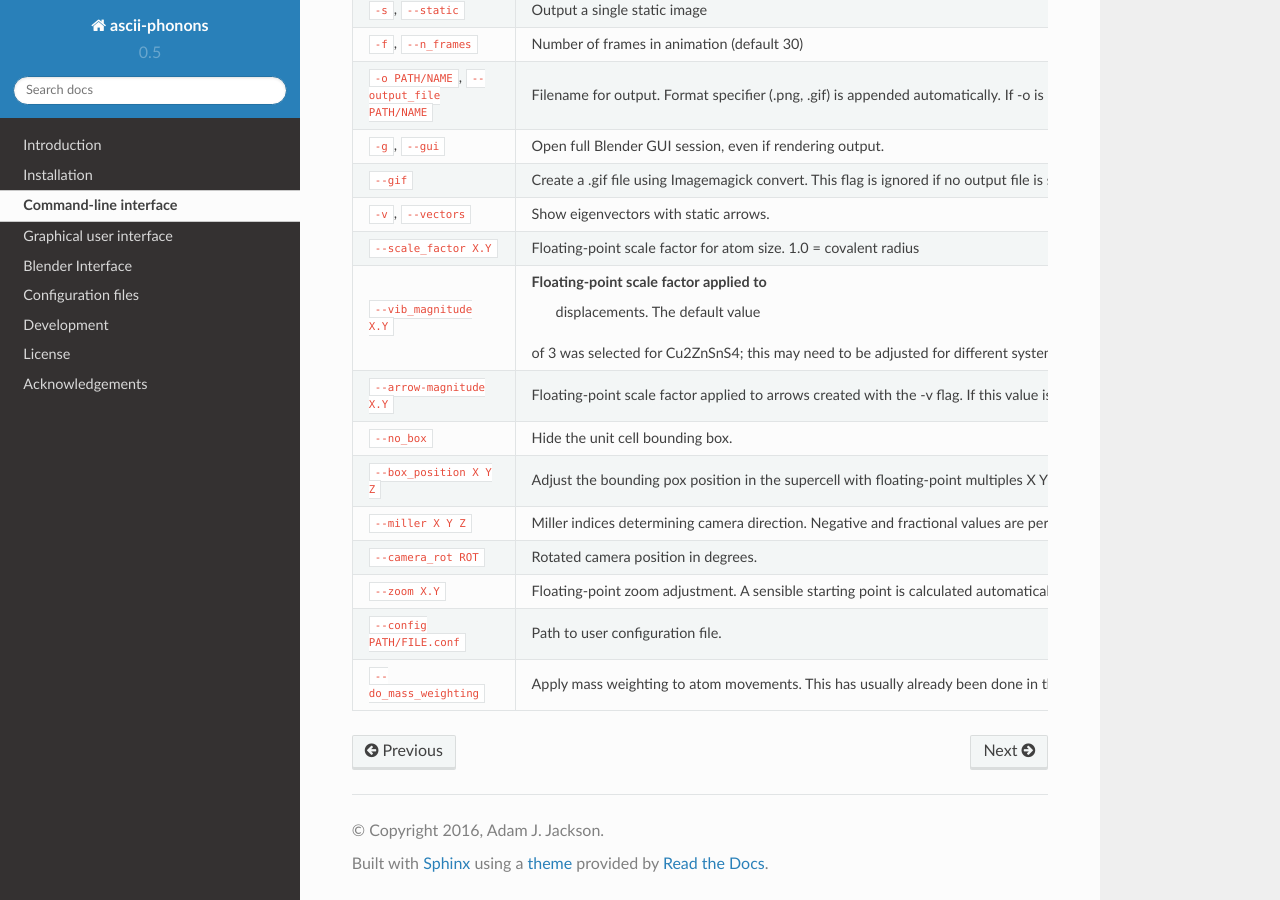
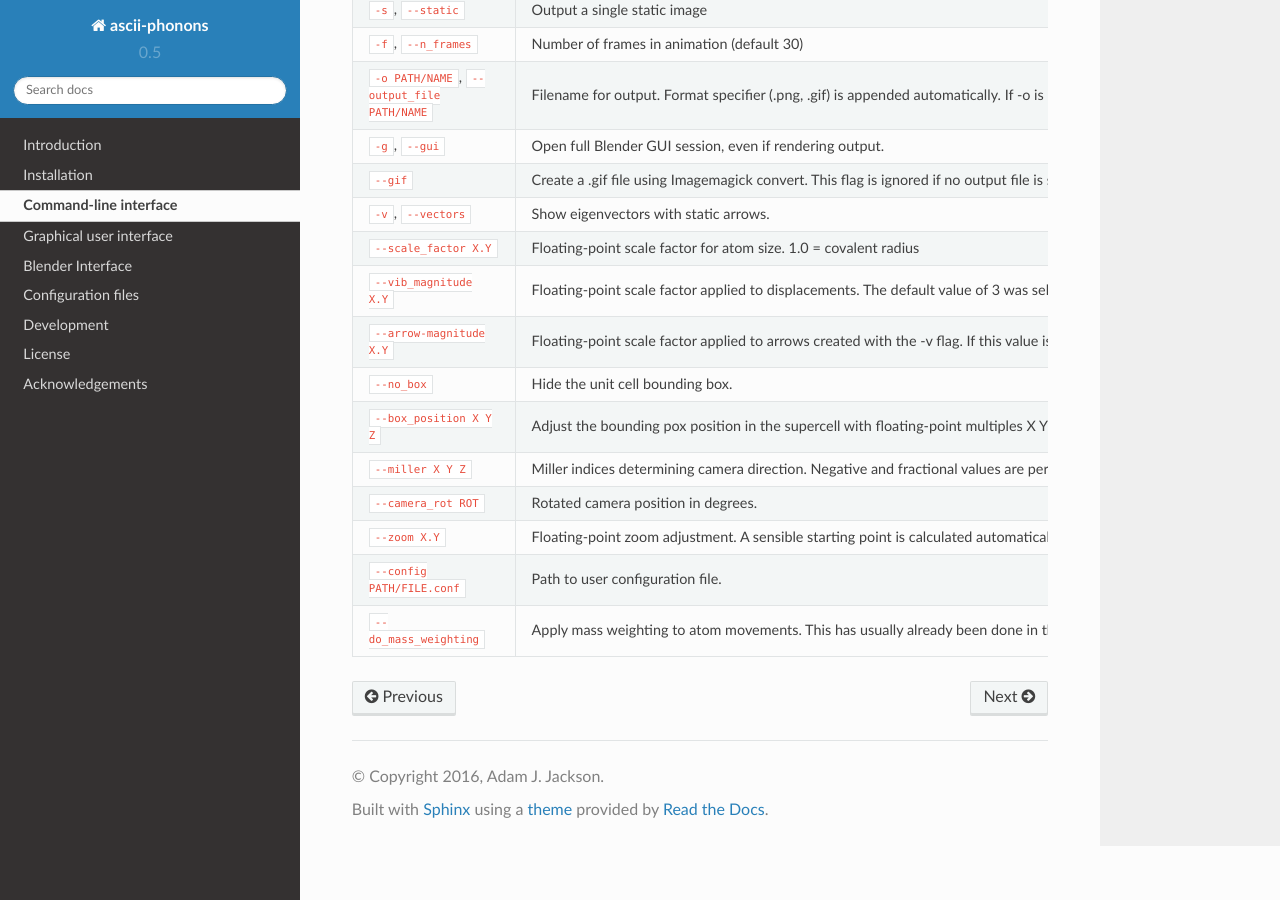
Before and after one commit to ajjackson/ascii-phonons, a Sphinx documentation site: the page built from docs/CLI.rst, in a window 1280 px wide and 900 px high, scrolled down 674 px. Built offline with Sphinx 7.4.7 and the Read the Docs theme 2.0.0, drawn with Linux system fonts in a browser that asks for light colours.

Commit message:
doc tweaks

```diff
--- a/docs/CLI.rst
+++ b/docs/CLI.rst
@@ -61,9 +61,9 @@ The list of accepted arguments may also be viewed by calling with the "help" arg
 |                                   | size. 1.0 = covalent radius              |
 +-----------------------------------+------------------------------------------+
 | ``--vib_magnitude X.Y``           |Floating-point scale factor applied to    |
-|                                   |  displacements. The default value        |
-|                                   |of 3 was selected for Cu2ZnSnS4; this may |
-|                                   |need to be adjusted for different systems.|
+|                                   |displacements. The default value of 3 was |
+|                                   |selected for Cu2ZnSnS4; this may need to  |
+|                                   |be adjusted for different systems.        |
 +-----------------------------------+------------------------------------------+
 | ``--arrow-magnitude X.Y``         | Floating-point scale factor applied to   |
 |                                   | arrows created with the -v flag. If this |
--- a/docs/bpy.rst
+++ b/docs/bpy.rst
@@ -2,11 +2,11 @@
 Blender Interface
 =================
 
-The interface with Blender is managed as a Python add-on module :mod:`~vsim2blender`.
+The interface with Blender is managed as a Python add-on module :mod:`vsim2blender`.
 See the `module index <py-modindex.html>`_ for the documentation of these modules.
 The :ref:`cli` works by generating a temporary script file and executing the script with Blender.
 Advanced Blender users may prefer to directly import the ``vsim2blender`` module and use it with Blender's scripting tools.
-The key plotting tools are all in :mod:`~vsim2blender.plotter`, with supporting functions in the other modules.
+The key plotting tools are all in :mod:`vsim2blender.plotter`, with supporting functions in the other modules.
 
 Top-level functions
 -------------------
--- a/docs/vsim2blender/camera.rst
+++ b/docs/vsim2blender/camera.rst
@@ -2,7 +2,7 @@ Camera
 ======
 
 Camera placement is an interesting problem.  The current method
-:function:`vsim2blender.camera.setup_camera` looks along the y axis
+:func:`vsim2blender.camera.setup_camera` looks along the y axis
 and estimates a sensible distance based on the lattice parameters, but
 is occasionally thrown off.
 
```
Also changed, not shown: 1 other file.
